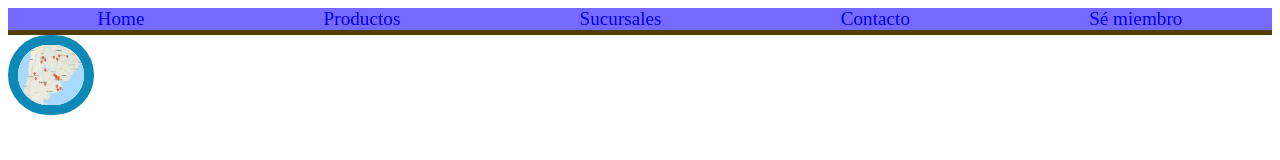
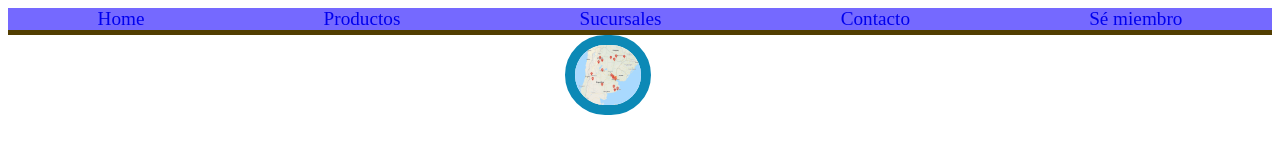
Before and after one commit to vasqueitor/TPE-TIO, a plain HTML site: page sucursales.html in a window 1280 px wide. Drawn offline with Linux system fonts and the light colour scheme.

Commit message:
Se centro imagen sucursales

```diff
--- a/estilocafe.css
+++ b/estilocafe.css
@@ -90,3 +90,13 @@ nav {
   justify-content: center;
   align-items: center;
 }
+
+.container-sucursales {
+  max-width: 1200px;
+}
+
+.image-sucursales {
+  display: flex;
+  justify-content: center;
+  align-items: center;
+}
--- a/sucursales.html
+++ b/sucursales.html
@@ -15,8 +15,8 @@
         <li class="nav"><a class="link" href="contacto.html">Contacto</a></li>
         <li class="nav"><a class="link" href="Sé miembro.html">Sé miembro</a></li>
     </nav>
-    <main>
-        <div>
+    <main class="container-sucursales">
+        <div class="image-sucursales">
           <img id="sucursales" src="sucursales.png">
         </div>
     </main>
```
